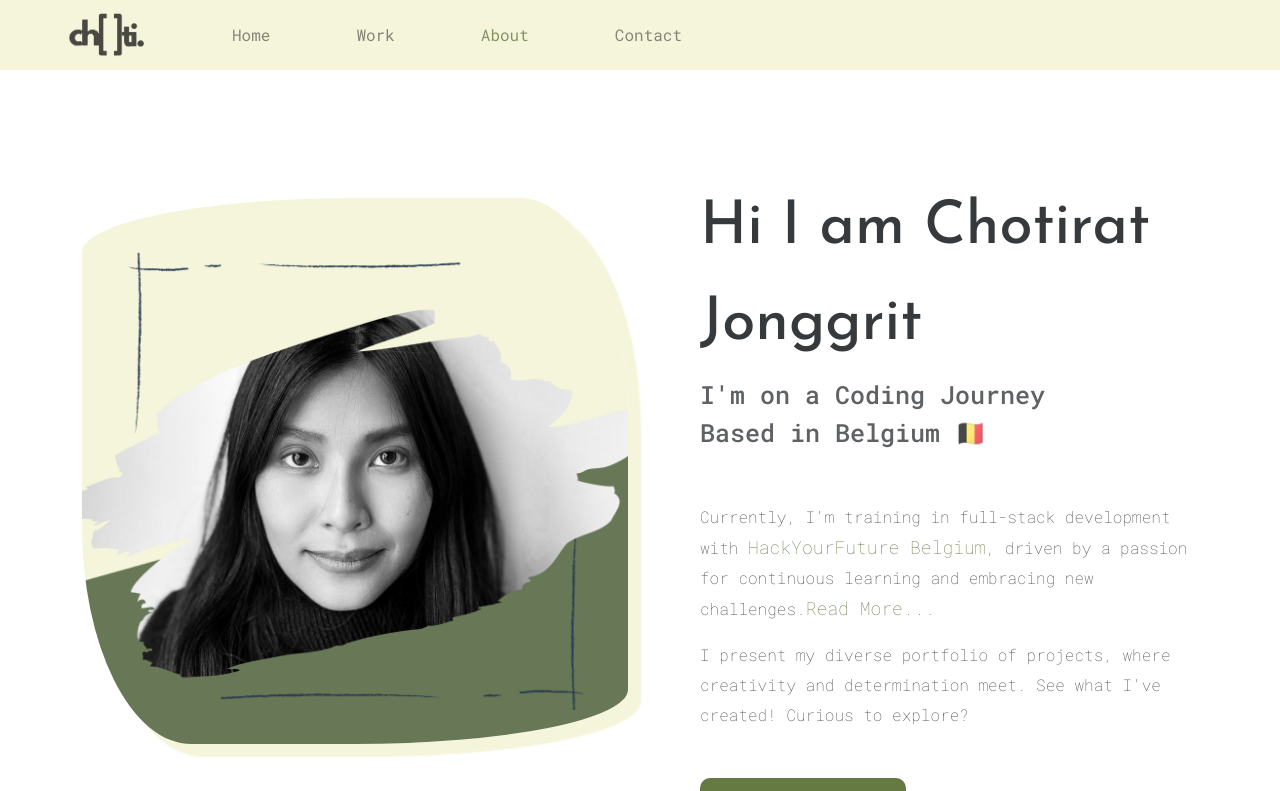
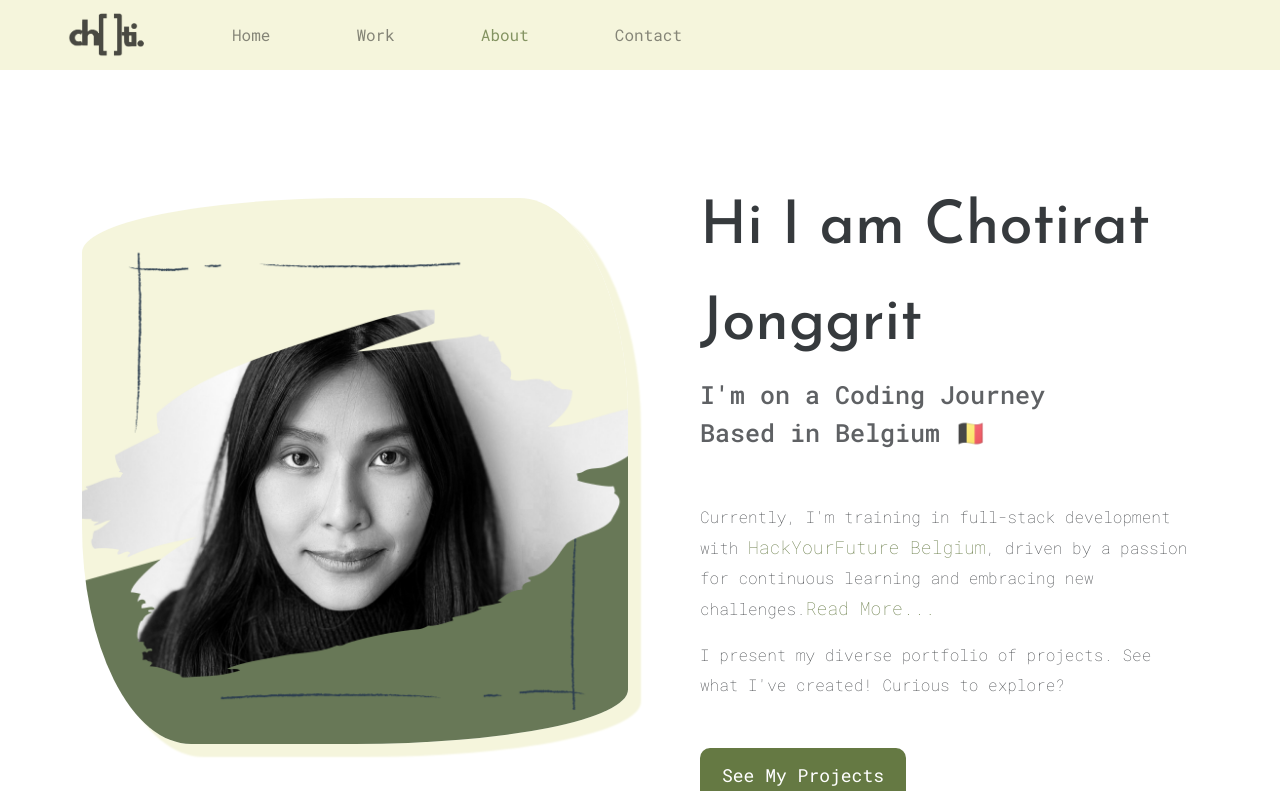
Before and after one commit to jgchoti/jgchoti.github.io, a React (Create React App) app: page /about in a window 1280 px wide. Shown: the top 791 px of the page. Built offline with nearby package versions, Linux system fonts and the light colour scheme.

Commit message:
Update AboutContent.js

```diff
--- a/src/component/AboutContent.js
+++ b/src/component/AboutContent.js
@@ -1,4 +1,5 @@
 import React from 'react';
+import { Link } from 'react-router-dom';
 
 function AboutContent() {
     return (
@@ -22,9 +23,9 @@ function AboutContent() {
                         </p>
                     </div>
                     <p className="mb-5">
-                        I present my diverse portfolio of projects, where creativity and determination meet. See what I've created! Curious to explore?
+                        I present my diverse portfolio of projects. See what I've created! Curious to explore?
                     </p>
-                    <a href="/pages/project.html" className="btn btn-branding" title="Choti's Projects">See My Projects</a>
+                    <Link to="/project" className="btn btn-branding" title="Choti's Projects">See My Projects</Link>
                 </div>
             </div>
         </div>
```
